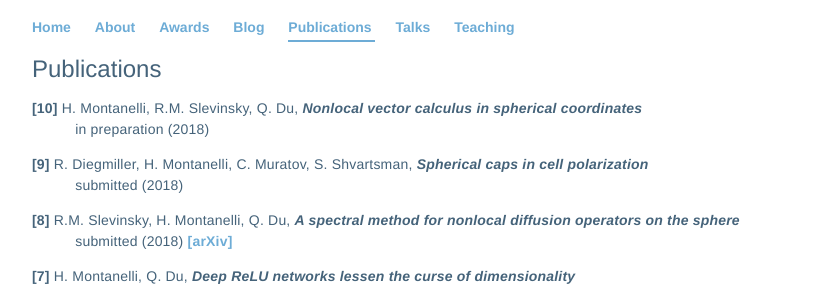
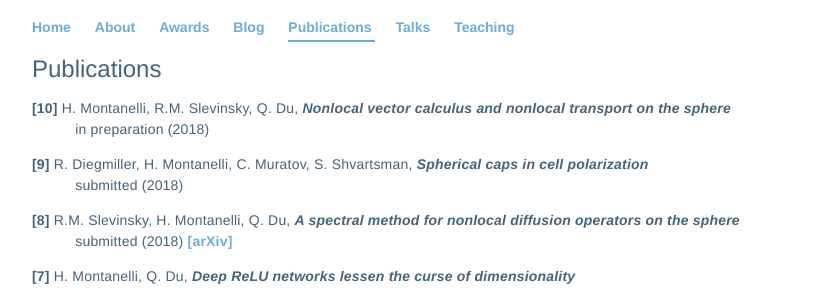
Before and after one commit to Hadrien-Montanelli/Hadrien-Montanelli.github.io, a Jekyll site: the page built from publications/index.html, in a window 1280 px wide. Shown: the top 289 px of the page, without its empty margins (224-1055 px from the left). Built offline with Jekyll 4.4.1, drawn with Linux system fonts in a browser that asks for light colours.

Commit message:
Minor editing.

```diff
--- a/TDL_website.txt
+++ b/TDL_website.txt
@@ -1,2 +1,3 @@
 1. Learn how to add videos
 2. Write blog post about fluid dynamics
+3. Add summer 2018 conferences
--- a/publications/index.html
+++ b/publications/index.html
@@ -5,7 +5,7 @@ title: Publications
 <div class="blurb">
 	<h1>Publications</h1>
 
-	<p><b>[10]</b> H. Montanelli, R.M. Slevinsky, Q. Du, <i><b>Nonlocal vector calculus in spherical coordinates</b></i>
+	<p><b>[10]</b> H. Montanelli, R.M. Slevinsky, Q. Du, <i><b>Nonlocal vector calculus and nonlocal transport on the sphere</b></i>
 	<br>&ensp;&ensp;&ensp;&ensp;&ensp;&ensp;in preparation (2018)
 	<p>
 
--- a/talks/index.html
+++ b/talks/index.html
@@ -7,6 +7,7 @@ title: Talks
 
   <h2>2018</h2>
 
+  <p>ICOSAHOM 2018 (July 2018, <b>London</b>, England)<p>
   <p>University of Manitoba Mathematics Colloquium (March 2018, <b>Winnipeg</b>, Canada)<p>
   <p>Courant Institute Numerical Analysis and Scientific Computing Seminar (March 2018, <b>New York</b>, USA)<p>
   <p>Columbia Applied Mathematics Colloquium (February 2018, <b>New York</b>, USA)</a><p>
--- a/teaching/index.html
+++ b/teaching/index.html
@@ -4,14 +4,15 @@ title: Teaching
 ---
 <div class="blurb">
 	<h1>Teaching</h1>
-	<p>I have taught in multiple contexts at Oxford and have followed the Developing Learning and Teaching program delivered by the
-	<a href="http://www.learning.ox.ac.uk">Oxford Learning Institute</a>.<p>
 
 	<h2>2018 (Columbia)</h2>
 
 	<p>Calculus III (<b>Instructor</b>, Fall 2018)</p>
 
 	<h2>2013&ndash;2017 (Oxford)</h2>
+
+	<p>I have taught in multiple contexts at Oxford and have followed the Developing Learning and Teaching program delivered by the
+	<a href="http://www.learning.ox.ac.uk">Oxford Learning Institute</a>.<p>
 
     <p>Numerical Solution of Differential Equations (<b>Tutor</b>, Spring 2017)<p>
 	<p>Continuous Mathematics (<b>Tutor</b>, Spring 2017)<p>
@@ -25,4 +26,5 @@ title: Teaching
 	<p>Approximation of Functions (<b>TA</b>, Fall 2014)<p>
 	<p> Numerical Solution of Differential Equations (<b>TA</b>, Spring 2014)<p>
 	<p>Numerical Linear Algebra (<b>TA</b>, Fall 2013)<p>
+
 </div><!-- /.blurb -->
```
Also changed, not shown: 5 other files.
